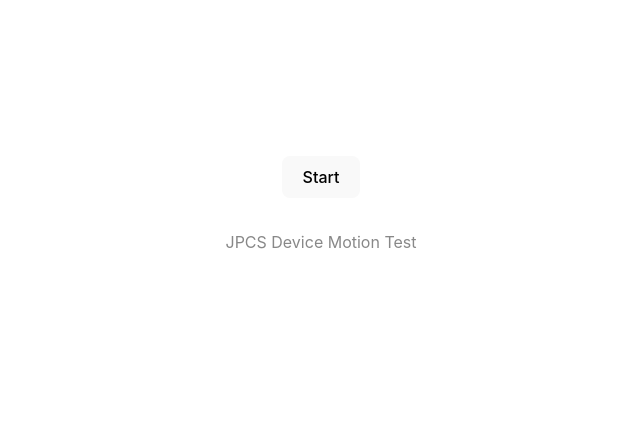
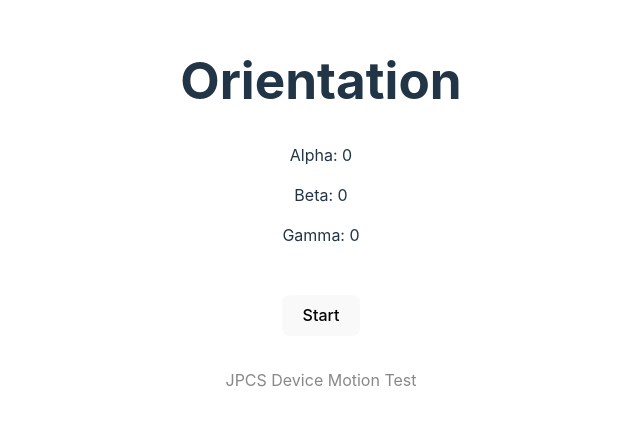
Before and after one commit to dlsl-jpcs/gaap-2024-client, a React (Vite) app: page / in a window 1280 px wide. Shown: the part 195-620 px from the top of the page, without its empty margins (319-959 px from the left). Built offline with nearby package versions, Linux system fonts and the light colour scheme.

Commit message:
refactor: move game logic to its own folder

```diff
--- a/src/App.css
+++ /dev/null
@@ -1,19 +0,0 @@
-#root {
-  max-width: 1280px;
-  margin: 0 auto;
-  padding: 2rem;
-  text-align: center;
-}
-
-
-.card {
-  padding-left: 2em;
-  padding-right: 2em;
-  padding-top: 1em;
-  padding-bottom: 1em;
-
-}
-
-.read-the-docs {
-  color: #888;
-}
--- a/src/App.tsx
+++ b/src/App.tsx
@@ -1,165 +1,9 @@
-import { useEffect, useState } from 'react'
-import './App.css'
-import { useOrientation } from './useOrientation';
-import { useMotion } from './useMotion';
+import Game from "./rlgl/Game";
 
-function App() {
-
-  const [background, setBackground] = useState("transparent");
-  const [state, setState] = useState<string | "started" | "idle" | "ended">("idle");
-
-
-  const [time, setTime] = useState(-1);
-  const [countdownTime, setCountdownTime] = useState(3);
-
-  useEffect(() => {
-    if (state !== "started") {
-      return;
-    }
-
-    let timer = setInterval(() => {
-      setTime((time) => {
-        if (time === 0) {
-          clearInterval(timer);
-          return 0;
-        } else return time - 1;
-      });
-    }, 1000);
-
-    return () => {
-      clearInterval(timer);
-    };
-  }, [state]);
-
-  useEffect(() => {
-    if (state !== "countdown") {
-      return;
-    }
-
-    const timer = setInterval(() => {
-      setCountdownTime((time) => {
-        console.log(time);
-
-        if (time === 1) {
-          clearInterval(timer);
-
-          setTime(10);
-          setState("started");
-          return 0;
-        }
-
-
-        return time - 1;
-      });
-    }, 1000);
-
-    return () => {
-      clearInterval(timer);
-    };
-  }, [state, countdownTime]);
-
-
-  const [moved, setMoved] = useState(false);
-
-
-  useEffect(() => {
-    document.body.style.backgroundColor = background;
-  }, [background]);
-
-  useOrientation(state, () => {
-    setBackground("red");
-    setMoved(true);
-    setTime(-1);
-    setState("ended");
-  });
-
-  useMotion(state, () => {
-    setBackground("red");
-    setMoved(true);
-    setTime(-1);
-    setState("ended");
-  });
-
-  useEffect(() => {
-    if (state === "started" && time <= 0 && !moved) {
-      setBackground("green");
-      setState("idle");
-    }
-  }, [time, moved, state]);
-
-
+export function App() {
   return (
     <>
-
-      {
-        state === "started" && (
-          <div className="card">
-            <h1>Ongoing</h1>
-          </div>
-        )
-      }
-
-      {
-        state === "ended" && moved && (
-          <div className="card">
-            <h1>You moved!</h1>
-          </div>
-        )
-      }
-
-      {
-        state === "ended" && !moved && (
-          <div className="card">
-            <h1>Passed</h1>
-          </div>
-        )
-      }
-
-      {
-        state === "countdown" && (
-          <div className="card">
-            <h1>{countdownTime}</h1>
-          </div>
-        )
-      }
-
-      {
-        state === "started" && time > 0 && (
-          <div className="card">
-            <h1>{time}</h1>
-            <button onClick={() => {
-              setTime(-1);
-              setCountdownTime(3);
-              setState("ended");
-              setBackground("transparent");
-
-            }}>
-              Stop Timer
-            </button>
-          </div>
-        )
-      }
-
-
-
-      <div className="card">
-        <button onClick={() => {
-          setTime(10);
-          setMoved(false);
-          setBackground("transparent");
-          setCountdownTime(3);
-          setState("countdown");
-        }}>
-          {state === "idle" ? "Start" : "Restart"}
-        </button>
-      </div>
-      <p className="read-the-docs">
-        JPCS Device Motion Test
-      </p>
-
-
+      <Game></Game>
     </>
   )
 }
-
-export default App
--- a/src/main.tsx
+++ b/src/main.tsx
@@ -1,7 +1,7 @@
 import { StrictMode } from 'react'
 import { createRoot } from 'react-dom/client'
-import App from './App.tsx'
 import './index.css'
+import { App } from './App'
 
 createRoot(document.getElementById('root')!).render(
   <StrictMode>
--- /dev/null
+++ b/src/rlgl/Game.css
@@ -0,0 +1,19 @@
+#root {
+    max-width: 1280px;
+    margin: 0 auto;
+    padding: 2rem;
+    text-align: center;
+}
+
+
+.card {
+    padding-left: 2em;
+    padding-right: 2em;
+    padding-top: 1em;
+    padding-bottom: 1em;
+
+}
+
+.read-the-docs {
+    color: #888;
+}
--- /dev/null
+++ b/src/rlgl/Game.tsx
@@ -0,0 +1,163 @@
+import { useState, useEffect } from 'react';
+import './Game.css';
+import { useMotion as useMotionDetector } from './hooks/useMotion';
+import { useOrientation as useOrientationDetector } from './hooks/useOrientation';
+
+function Game() {
+    const [background, setBackground] = useState("transparent");
+    const [state, setState] = useState<string | "started" | "idle" | "ended">("idle");
+
+
+    const [time, setTime] = useState(-1);
+    const [countdownTime, setCountdownTime] = useState(3);
+
+    useEffect(() => {
+
+        if (state === "started") {
+            let timer = setInterval(() => {
+                setTime((time) => {
+                    if (time === 0) {
+                        clearInterval(timer);
+                        return 0;
+                    } else return time - 1;
+                });
+            }, 1000);
+
+            return () => clearInterval(timer);
+        }
+
+        if (state === "countdown") {
+            const timer = setInterval(() => {
+                setCountdownTime((time) => {
+                    console.log(time);
+
+                    if (time === 1) {
+                        clearInterval(timer);
+
+                        setTime(10);
+                        setState("started");
+                        return 0;
+                    }
+
+
+                    return time - 1;
+                });
+            }, 1000);
+
+            return () => clearInterval(timer);
+        }
+    }, [state]);
+
+
+    const [moved, setMoved] = useState(false);
+
+
+    useEffect(() => {
+        document.body.style.backgroundColor = background;
+    }, [background]);
+
+    const orientation = useOrientationDetector(state, () => {
+        setBackground("red");
+        setMoved(true);
+        setTime(-1);
+        setState("ended");
+    });
+
+    useMotionDetector(state, () => {
+        setBackground("lightblue");
+        setMoved(true);
+        setTime(-1);
+        setState("ended");
+    });
+
+    useEffect(() => {
+        if (state === "started" && time <= 0 && !moved) {
+            setBackground("green");
+            setState("idle");
+        }
+    }, [time, moved, state]);
+
+
+    return (
+        <>
+
+
+            <div className="card">
+                <h1>Orientation</h1>
+                <p>Alpha: {orientation.alpha}</p>
+                <p>Beta: {orientation.beta}</p>
+                <p>Gamma: {orientation.gamma}</p>
+            </div>
+
+            {
+                state === "started" && (
+                    <div className="card">
+                        <h1>Ongoing</h1>
+                    </div>
+                )
+            }
+
+            {
+                state === "ended" && moved && (
+                    <div className="card">
+                        <h1>You moved!</h1>
+                    </div>
+                )
+            }
+
+            {
+                state === "ended" && !moved && (
+                    <div className="card">
+                        <h1>Passed</h1>
+                    </div>
+                )
+            }
+
+            {
+                state === "countdown" && (
+                    <div className="card">
+                        <h1>{countdownTime}</h1>
+                    </div>
+                )
+            }
+
+            {
+                state === "started" && time > 0 && (
+                    <div className="card">
+                        <h1>{time}</h1>
+                        <button onClick={() => {
+                            setTime(-1);
+                            setCountdownTime(3);
+                            setState("ended");
+                            setBackground("transparent");
+
+                        }}>
+                            Stop Timer
+                        </button>
+                    </div>
+                )
+            }
+
+
+
+            <div className="card">
+                <button onClick={() => {
+                    setTime(10);
+                    setMoved(false);
+                    setBackground("transparent");
+                    setCountdownTime(3);
+                    setState("countdown");
+                }}>
+                    {state === "idle" ? "Start" : "Restart"}
+                </button>
+            </div>
+            <p className="read-the-docs">
+                JPCS Device Motion Test
+            </p>
+
+
+        </>
+    )
+}
+
+export default Game;
--- a/src/useMotion.ts
+++ b/src/rlgl/hooks/useMotion.ts
@@ -32,14 +32,12 @@ export function useMotion(state: string, onThreshold: () => void) {
                 setMotion({ x, y, z });
                 return;
             }
-
-            const previousMotion = motion;
             const threshold = 5;
 
             if (
-                Math.abs(previousMotion.x - x) > threshold ||
-                Math.abs(previousMotion.y - y) > threshold ||
-                Math.abs(previousMotion.z - z) > threshold
+                x > threshold ||
+                y > threshold ||
+                z > threshold
             ) {
                 callback.current();
             }
--- a/src/useOrientation.ts
+++ b/src/rlgl/hooks/useOrientation.ts
@@ -33,7 +33,7 @@ export function useOrientation(state: string, onThreshold: () => void) {
             }
 
             const previousOrientation = orientation;
-            const threshold = 28;
+            const threshold = 1.5;
 
             if (
                 Math.abs(previousOrientation.alpha - alpha) > threshold ||
@@ -58,4 +58,6 @@ export function useOrientation(state: string, onThreshold: () => void) {
             window.removeEventListener("deviceorientation", handleOrientation);
         };
     }, [state, orientation]);
+
+    return orientation;
 }
```
